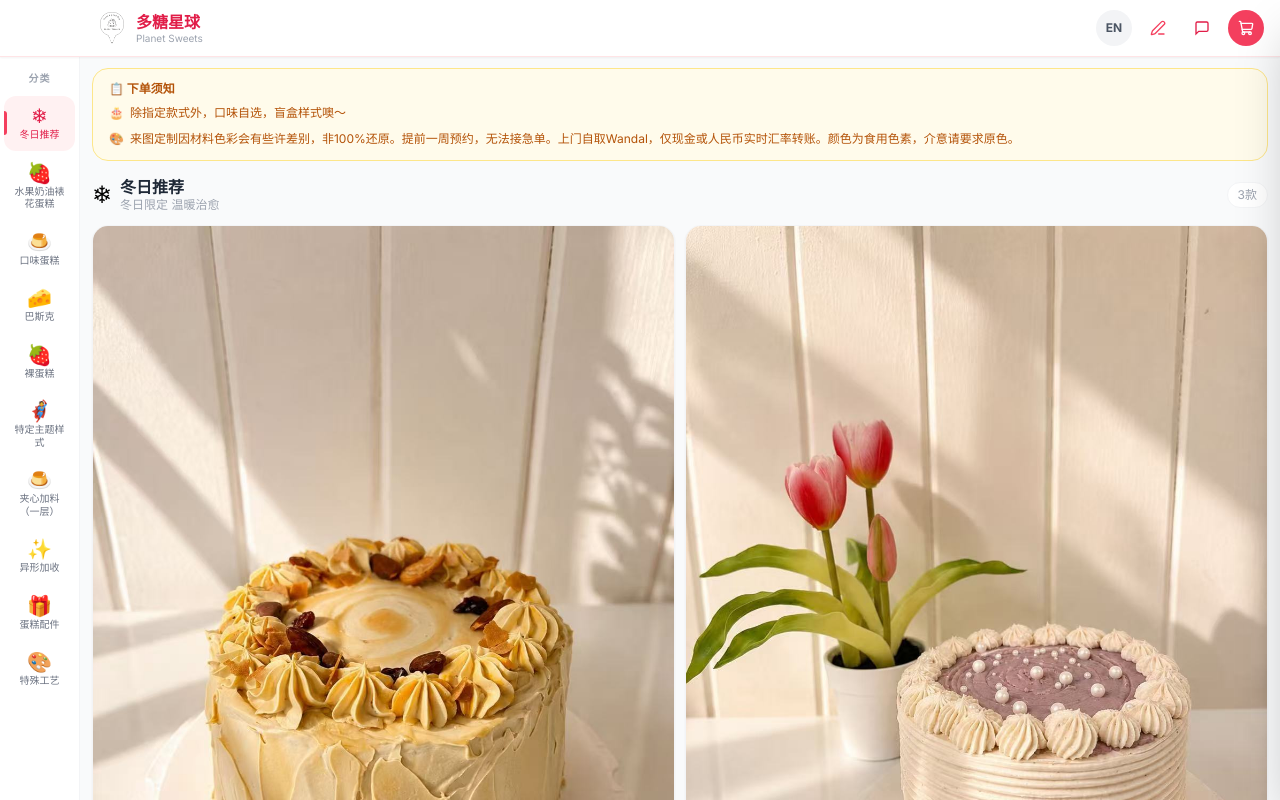
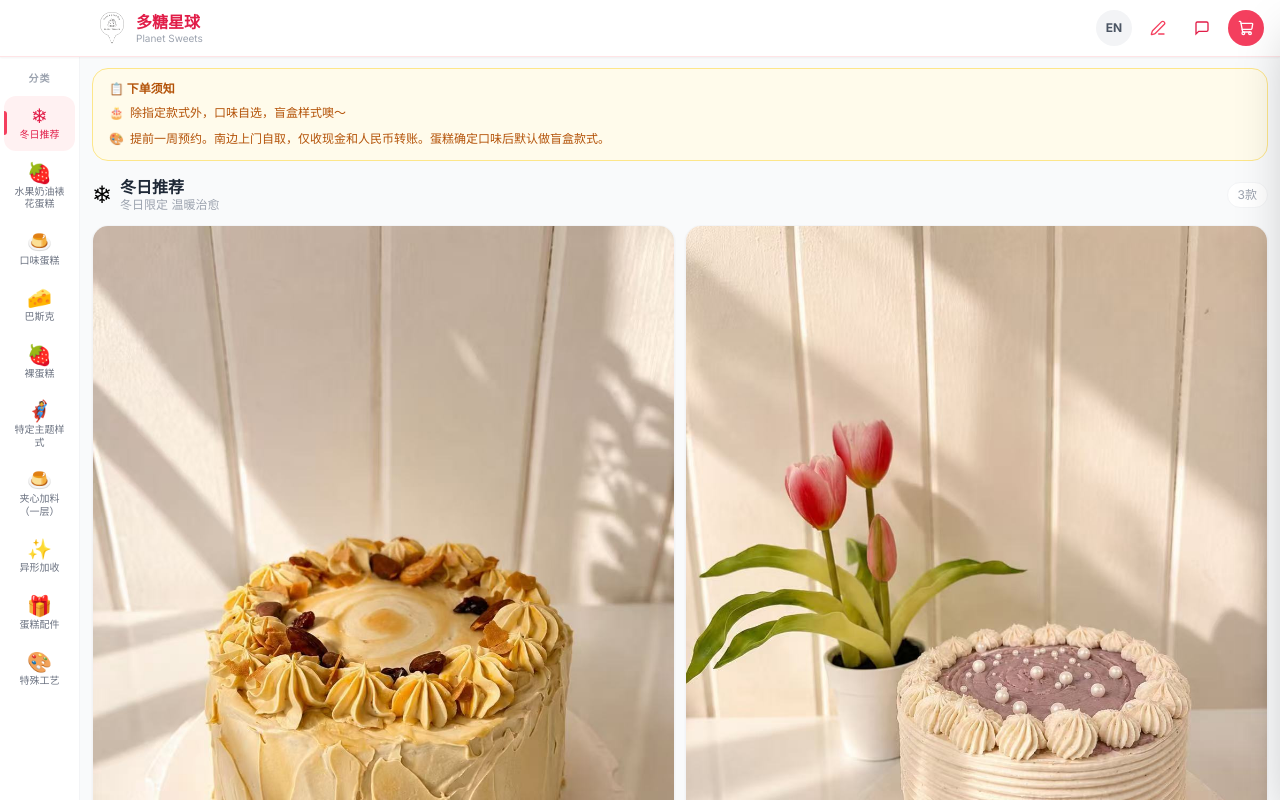
Before and after one commit to peterxia97/planet-sweets, a React (Vite) app: page / in a window 1280 px wide. Shown: the top 800 px of the page. Built offline with nearby package versions, Linux system fonts and the light colour scheme.

Commit message:
Update 下单须知 text

```diff
--- a/src/i18n/translations.ts
+++ b/src/i18n/translations.ts
@@ -183,7 +183,7 @@ export const UI: Record<string, { zh: string; en: string }> = {
   // Order Notice
   'notice.title': { zh: '下单须知', en: 'Order Notice' },
   'notice.blind_box': { zh: '除指定款式外，口味自选，盲盒样式噢～', en: 'Aside from specified designs, flavors are chef\'s choice — it\'s a surprise box~' },
-  'notice.custom': { zh: '来图定制因材料色彩会有些许差别，非100%还原。提前一周预约，无法接急单。上门自取Wandal，仅现金或人民币实时汇率转账。颜色为食用色素，介意请要求原色。', en: 'Custom orders may vary slightly in color due to ingredients — not a 100% replica. Please order 1 week in advance, no rush orders. Pickup at Wandal. Cash or RMB real-time rate transfer only. Colors use food coloring — request natural color if preferred.' },
+  'notice.custom': { zh: '提前一周预约。南边上门自取，仅收现金和人民币转账。蛋糕确定口味后默认做盲盒款式。', en: 'Please order 1 week in advance. Pickup at South side. Cash or RMB transfer only. Once the flavor is chosen, the cake design defaults to a blind box style.' },
 
   // Category header
   'category.items': { zh: '款', en: ' items' },
```
